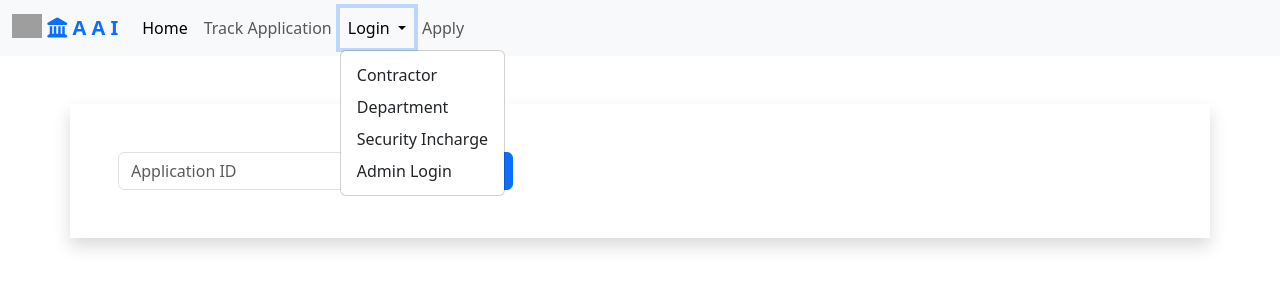
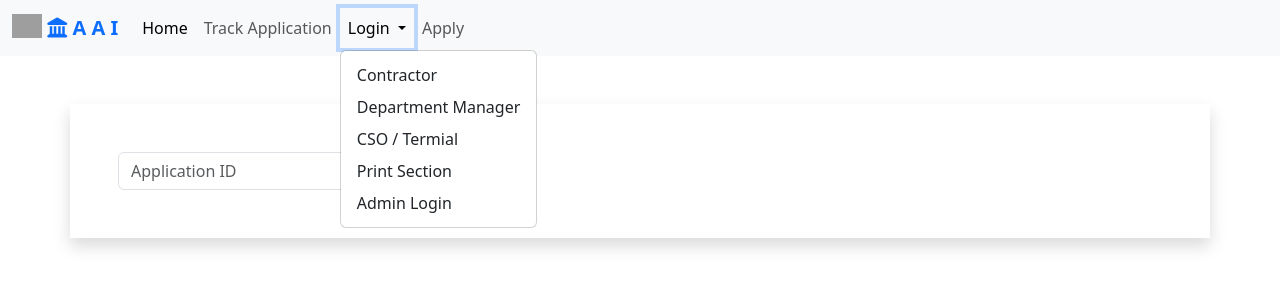
Before and after one commit to PrasadDhobale/aai, a PHP site: page /aai/track in a window 1280 px wide, after a click on "Login". Shown: the top 300 px of the page. Run offline with PHP 8.4, Linux system fonts and the light colour scheme; grey boxes are pictures that could not be loaded.

Commit message:
navbar redirection as per each login

```diff
--- a/ChangePassword.php
+++ b/ChangePassword.php
@@ -123,7 +123,7 @@ if ($decryptedParameters !== null) {
                     $_SESSION['role'] = "manager";
 
                 $_SESSION['roleId'] = $row['manager_id'];
-                $forgotPasswordUrl = 'manager/change_password.php';
+                $forgotPasswordUrl = 'department/change_password.php';
             }
             else if($role == 'contractor'){
 
--- a/manager/ManagerNavbar.php
+++ b/department/ManagerNavbar.php
@@ -28,10 +28,10 @@ if(!$_SESSION['isManagerLogin']){
                 <div class="collapse navbar-collapse" id="navbarSupportedContent">
                     <ul class="navbar-nav me-auto mb-2 mb-lg-0">
                     <li class="nav-item">
-                        <a class="nav-link active" aria-current="page" href="<?php echo BASE_URL; ?>manager/requests.php">Requests</a>
+                        <a class="nav-link active" aria-current="page" href="<?php echo BASE_URL; ?>department/requests.php">Requests</a>
                     </li>
                     <li class="nav-item">
-                        <a class="nav-link" href="<?php echo BASE_URL; ?>manager/department.php">Department</a>
+                        <a class="nav-link" href="<?php echo BASE_URL; ?>department/department.php">Department</a>
                     </li>
                     <li class="nav-item dropdown">
                         <a class="nav-link dropdown-toggle" href="#" role="button" data-bs-toggle="dropdown" aria-expanded="false">
--- a/manager/login.php
+++ b/department/login.php
@@ -45,7 +45,7 @@ if(isset($_POST['loginBtn'])) {
 
 <div class="container mt-5">
     <div class="shadow p-4 m-4 pb-4 mt-5">
-        <h2><?php echo isset($_GET['si']) ? $_GET['si'] == '1' ? 'Security Incharge' : 'Manager' : 'Manager'; ?> Login</h2>
+        <h2><?php echo isset($_GET['dept']) ? ($_GET['dept'] == 'si' ? 'Security Incharge' : ($_GET['dept'] == 'ps' ? 'Print Section' : 'Department Manager')) : 'Department Manager'; ?> Login</h2>
         <form id="manager_login" method="POST" class="form p-4" action="<?php echo htmlspecialchars($_SERVER["PHP_SELF"]); ?>" onsubmit="return checkCaptcha();">
             <div class="mb-3">
                 <label for="email"><b>Email</b></label>
--- a/navbar.php
+++ b/navbar.php
@@ -35,8 +35,9 @@ include "Connection.php";
                     </a>
                     <ul class="dropdown-menu">
                         <li><a class="dropdown-item" href="<?php echo BASE_URL; ?>contractor/login.php">Contractor</a></li>
-                        <li><a class="dropdown-item" href="<?php echo BASE_URL; ?>manager/login.php">Department</a></li>
-                        <li><a class="dropdown-item" href="<?php echo BASE_URL; ?>manager/login.php?si=1">Security Incharge</a></li>
+                        <li><a class="dropdown-item" href="<?php echo BASE_URL; ?>department/login.php">Department Manager</a></li>
+                        <li><a class="dropdown-item" href="<?php echo BASE_URL; ?>department/login.php?dept=si">CSO / Termial</a></li>
+                        <li><a class="dropdown-item" href="<?php echo BASE_URL; ?>department/login.php?dept=ps">Print Section</a></li>
                         <li><a class="dropdown-item" href="<?php echo BASE_URL; ?>admin/login.php">Admin Login</a></li>
                     </ul>
                     </li>
```
Also changed, not shown: department/change_password.php (renamed from manager/change_password.php), department/index.php (renamed from manager/index.php), department/logout.php (renamed from manager/logout.php).
